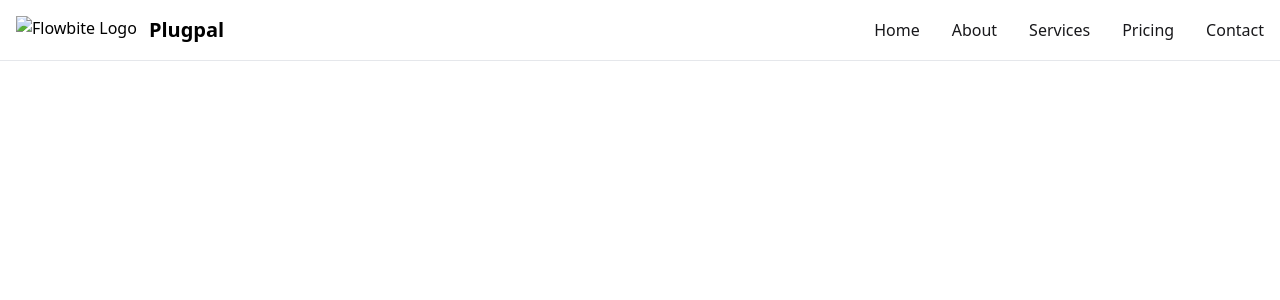
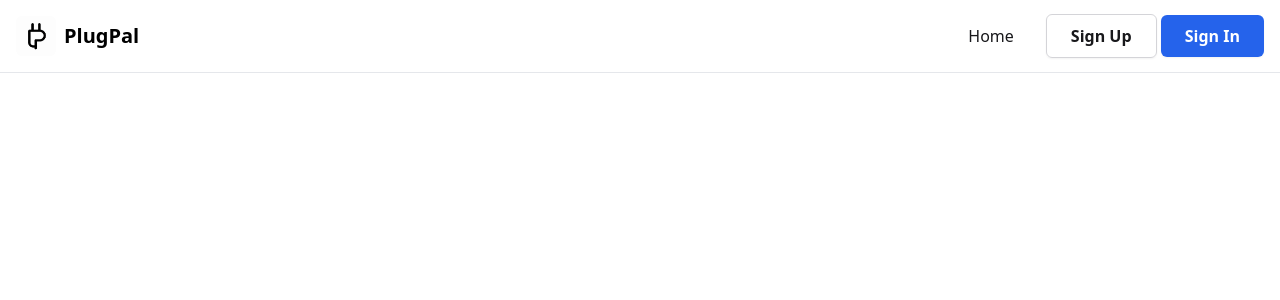
Before and after one commit to emmanuelthengumpillil/class-12-project, a FastAPI app: page / in a window 1280 px wide. Shown: the top 300 px of the page. Run offline with FastAPI, Linux system fonts and the light colour scheme; parts of the project's set-up code (start-up, migrations or seed data) failed here and were passed over; some libraries are stand-ins or nearby versions.

Commit message:
Deleted menu.py and updated the navbar in landingpage and added links

```diff
--- a/database.py
+++ b/database.py
@@ -11,7 +11,6 @@ def add_customer(user):
 
     query1 = "Insert into {} (name, phone, email, date_modified) values('{}', '{}', '{}', '{}')".format(table_name, values['name'], values['phone'], values['email'], values['date'])
     connect_sql(query1)
-    print("Saved successfully")
     return values
 
 # DELETE CUSTOMER
--- a/main.py
+++ b/main.py
@@ -111,14 +111,13 @@ def signin(email: str = Form(...),
            password: str = Form(...)):
     values = {"email": email, "password": password, 'table': 'users'}
     is_signedin = database.signin_customer(values)
-    print(is_signedin)
     if not is_signedin['status']:
         if is_signedin['message'] == 'password_error':
             return RedirectResponse(url="/signin?message=Incorrect+Password", status_code=303)
         else:
             return RedirectResponse(url="/signin?message=User+not+found", status_code=303)
 
-    response = RedirectResponse(url="/?message=Signin+successfull", status_code=303)
+    response = RedirectResponse(url="/home?message=Signin+successfull", status_code=303)
 
     session_token = secrets.token_hex(100)
     response.set_cookie(
--- a/templates/landing.html
+++ b/templates/landing.html
@@ -7,27 +7,22 @@
 {% block content %}
     <div class="w-full h-500">
         <nav class="bg-neutral-primary fixed w-full z-20 top-0 start-0 border-b border-default">
-        <div class="max-w-screen-xl flex flex-wrap items-center justify-between mx-auto p-4">
-            <a href="/" class="flex items-center space-x-3 rtl:space-x-reverse">
-                <img src="" class="h-7" alt="Flowbite Logo" />
-                <span class="self-center text-xl text-heading font-semibold whitespace-nowrap">Plugpal</span>
+        <div class="max-w-screen-xl flex flex-wrap items-center justify-between mx-auto p-4 ">
+            <a href="/" class="flex items-center space-x-2 rtl:space-x-reverse">
+                <img src="static/logo1.png" class="w-10 h-10 object-cover rounded-md" alt="PlugPal Logo" />
+                <span class="self-center text-xl text-heading font-semibold whitespace-nowrap -ml-5">PlugPal</span>
             </a>
             <div class="hidden w-full md:block md:w-auto" id="navbar-default">
-            <ul class="font-medium flex flex-col p-4 md:p-0 mt-4 border border-default rounded-base bg-neutral-secondary-soft md:flex-row md:space-x-8 rtl:space-x-reverse md:mt-0 md:border-0 md:bg-neutral-primary">
+            <ul class="font-medium flex flex-col p-4 md:p-0 mt-4 items-center border border-default rounded-base bg-neutral-secondary-soft md:flex-row md:space-x-8 rtl:space-x-reverse md:mt-0 md:border-0 md:bg-neutral-primary">
                 <li>
                 <a href="#" class="block py-2 px-3 text-heading rounded text-zinc-900 focus:text-blue-600 focus:outline-none hover:text-blue-600 transition-colors md:border-0 md:p-0">Home</a>
                 </li>
+                <!-- <li>
+                <a href="#" class="block py-2 px-3 text-heading rounded text-zinc-900 focus:text-blue-600 focus:outline-none hover:text-blue-600 transition-colors md:border-0 md:p-0">Services</a>
+                </li> -->
                 <li>
-                <a href="#" class="block py-2 px-3 text-heading rounded text-zinc-900 focus:text-blue-600 focus:outline-none hover:text-blue-600 transition-colors md:border-0 md:p-0">About</a>
-                </li>
-                <li>
-                <a href="#" class="block py-2 px-3 text-heading rounded text-zinc-900 focus:text-blue-600 focus:outline-none hover:text-blue-600 transition-colors md:border-0 md:p-0">Services</a>
-                </li>
-                <li>
-                <a href="#" class="block py-2 px-3 text-heading rounded text-zinc-900 focus:text-blue-600 focus:outline-none hover:text-blue-600 transition-colors md:border-0 md:p-0">Pricing</a>
-                </li>
-                <li>
-                <a href="#" class="block py-2 px-3 text-heading rounded text-zinc-900 focus:text-blue-600 focus:outline-none hover:text-blue-600 transition-colors md:border-0 md:p-0">Contact</a>
+                <a href="/signup" class="bg-white hover:bg-zinc-100 text-zinc-900 font-semibold px-6 py-2.5 rounded-md border border-zinc-300 shadow-sm transition-colors cursor-pointer">Sign Up</a>
+                <a href="/signin" class="bg-blue-600 hover:bg-blue-700 text-white font-semibold px-6 py-2.5 rounded-md shadow-sm transition-colors cursor-pointer">Sign In</a>
                 </li>
             </ul>
             </div>
```
Also changed, not shown: menu.py (deleted, +0 -28 lines), sources/bg.png (deleted), static/logo.png (added), static/logo1.png (added).
